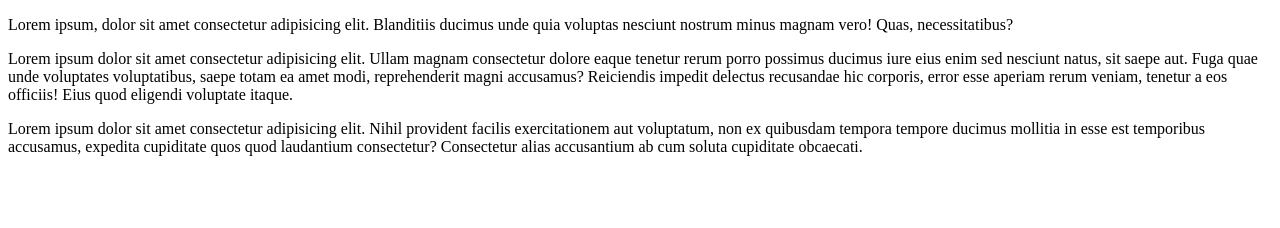
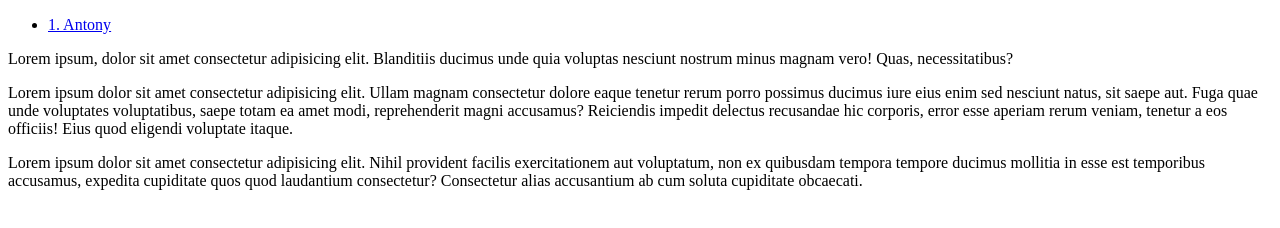
Before and after one commit to Gemini-tec/subaru, a plain HTML site: page index.html in a window 1280 px wide. Drawn offline with Linux system fonts and the light colour scheme.

Commit message:
mypage was added

```diff
--- a/index.html
+++ b/index.html
@@ -6,6 +6,13 @@
     <title>Document</title>
 </head>
 <body>
+    <nav>
+        <ul>
+            <li>
+                <a href="./antony.html">1. Antony</a>
+            </li>
+        </ul>
+    </nav>
     <p>
         Lorem ipsum, dolor sit amet consectetur adipisicing elit. Blanditiis ducimus unde quia voluptas nesciunt nostrum minus magnam vero! Quas, necessitatibus?
         <p>
```
Also changed, not shown: antony.html (added, +12 -0 lines).
